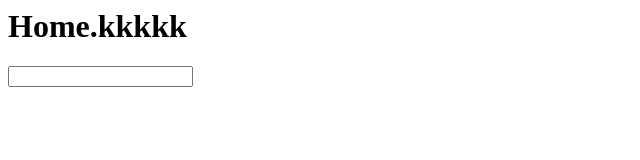
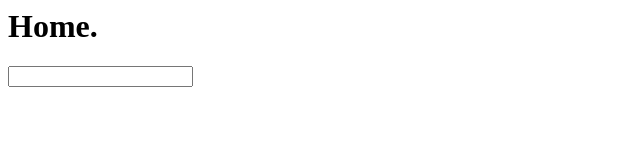
Before and after one commit to PureTempus/itisapencil_02, a plain HTML site: page phonegap-workshop-master/index.html in a window 1280 px wide. Shown: the whole page, without its empty margins (0-640 px from the left). Drawn offline with Linux system fonts and the light colour scheme.

Commit message:
changed heading

```diff
--- a/phonegap-workshop-master/index.html
+++ b/phonegap-workshop-master/index.html
@@ -1,7 +1,7 @@
 <html>
 <body>
 
-<div class='header'><h1>Home.kkkkk</h1></div>
+<div class='header'><h1>Home.</h1></div>
 <div class='search-view'>
 <input class='search-key' type="text"/>
 <ul class='employee-list'></ul>
```
